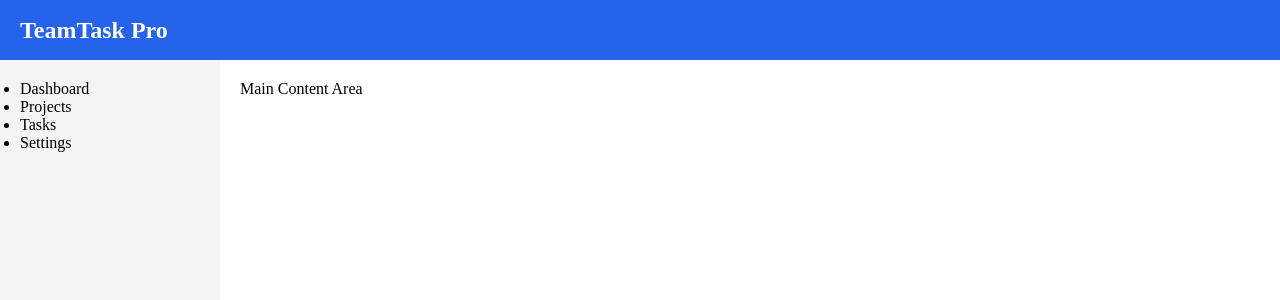
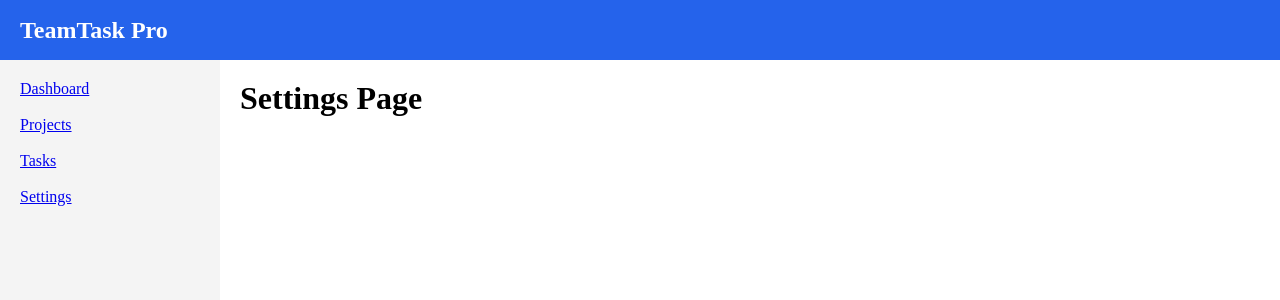
Before and after one commit to hambirNishant/teamtask-pro, a React app in the folder frontend/: page /settings in a window 1280 px wide. Shown: the top 300 px of the page. Built offline with nearby package versions, Linux system fonts and the light colour scheme; the HTML template or start-up script is replaced by a standard one.

Commit message:
page  navigation/routing is done

```diff
--- a/frontend/package.json
+++ b/frontend/package.json
@@ -11,7 +11,8 @@
   },
   "dependencies": {
     "react": "^19.3.1",
-    "react-dom": "^19.3.1"
+    "react-dom": "^19.3.1",
+    "react-router-dom": "^7.18.4"
   },
   "devDependencies": {
     "@eslint/js": "^10.0.1",
--- a/frontend/src/App.jsx
+++ b/frontend/src/App.jsx
@@ -1,7 +1,7 @@
-import MainLayout from "./layouts/MainLayout";
+import AppRoutes from "./routes/AppRoutes";
 
 function App() {
-  return <MainLayout />;
+  return <AppRoutes />;
 }
 
 export default App;
--- a/frontend/src/components/Sidebar.jsx
+++ b/frontend/src/components/Sidebar.jsx
@@ -1,3 +1,5 @@
+import { Link } from "react-router-dom";
+
 function Sidebar() {
     return (
         <aside
@@ -7,11 +9,28 @@ function Sidebar() {
                 padding: "20px",
             }}
         >
-            <ul>
-                <li>Dashboard</li>
-                <li>Projects</li>
-                <li>Tasks</li>
-                <li>Settings</li>
+            <ul style={{ listStyle: "none" }}>
+                <li>
+                    <Link to="/dashboard">Dashboard</Link>
+                </li>
+
+                <br />
+
+                <li>
+                    <Link to="/projects">Projects</Link>
+                </li>
+
+                <br />
+
+                <li>
+                    <Link to="/tasks">Tasks</Link>
+                </li>
+
+                <br />
+
+                <li>
+                    <Link to="/settings">Settings</Link>
+                </li>
             </ul>
         </aside>
     );
--- a/frontend/src/layouts/MainLayout.jsx
+++ b/frontend/src/layouts/MainLayout.jsx
@@ -1,6 +1,6 @@
 import Navbar from "../components/Navbar";
 import Sidebar from "../components/Sidebar";
-
+import { Outlet } from "react-router-dom";
 function MainLayout() {
     return (
         <>
@@ -20,7 +20,7 @@ function MainLayout() {
                         padding: "20px",
                     }}
                 >
-                    Main Content Area
+                    <Outlet />
                 </main>
             </div>
         </>
--- /dev/null
+++ b/frontend/src/pages/DashboardPage.jsx
@@ -0,0 +1,6 @@
+
+function DashboardPage() {
+    return <h1>Dashboard Page</h1>;
+}
+
+export default DashboardPage;
--- /dev/null
+++ b/frontend/src/pages/ProjectsPage.jsx
@@ -0,0 +1,5 @@
+function ProjectsPage() {
+    return <h1>Projects Page</h1>;
+}
+
+export default ProjectsPage;
--- /dev/null
+++ b/frontend/src/pages/SettingsPage.jsx
@@ -0,0 +1,5 @@
+function SettingsPage() {
+    return <h1>Settings Page</h1>;
+}
+
+export default SettingsPage;
--- /dev/null
+++ b/frontend/src/pages/TasksPage.jsx
@@ -0,0 +1,5 @@
+function TasksPage() {
+    return <h1>Tasks Page</h1>;
+}
+
+export default TasksPage;
--- /dev/null
+++ b/frontend/src/routes/AppRoutes.jsx
@@ -0,0 +1,26 @@
+import { BrowserRouter, Routes, Route } from "react-router-dom";
+
+import MainLayout from "../layouts/MainLayout";
+
+import DashboardPage from "../pages/DashboardPage";
+import ProjectsPage from "../pages/ProjectsPage";
+import TasksPage from "../pages/TasksPage";
+import SettingsPage from "../pages/SettingsPage";
+
+function AppRoutes() {
+    return (
+        <BrowserRouter>
+            <Routes>
+                <Route element={<MainLayout />}>
+                    <Route path="/" element={<DashboardPage />} />
+                    <Route path="/dashboard" element={<DashboardPage />} />
+                    <Route path="/projects" element={<ProjectsPage />} />
+                    <Route path="/tasks" element={<TasksPage />} />
+                    <Route path="/settings" element={<SettingsPage />} />
+                </Route>
+            </Routes>
+        </BrowserRouter>
+    );
+}
+
+export default AppRoutes;
```
Also changed, not shown: 1 other file (tests, documents, lock files or other folders).
